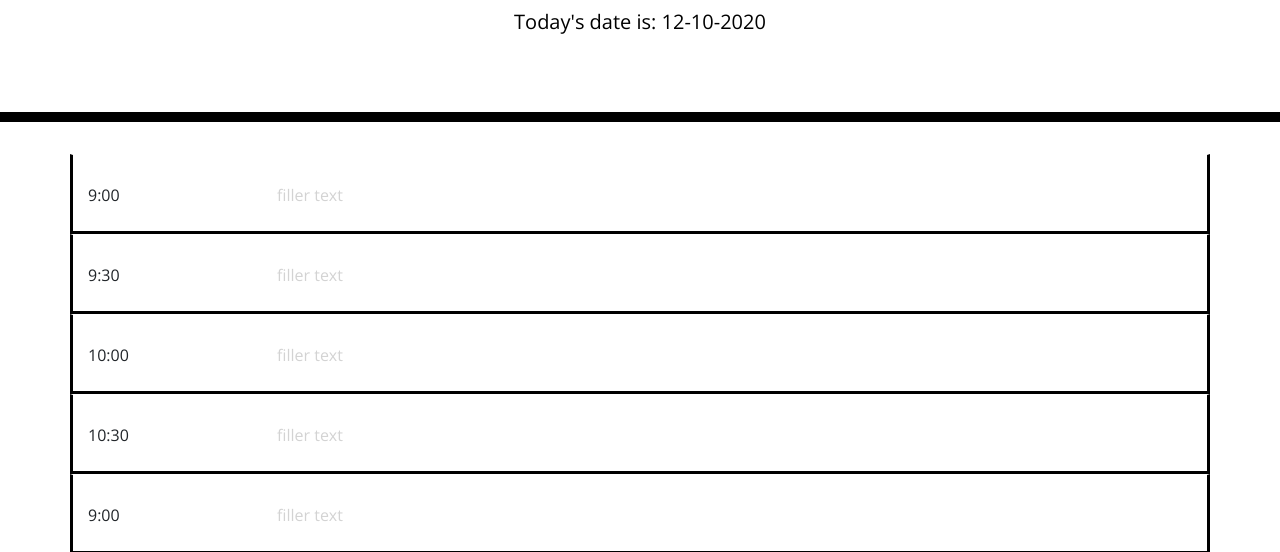
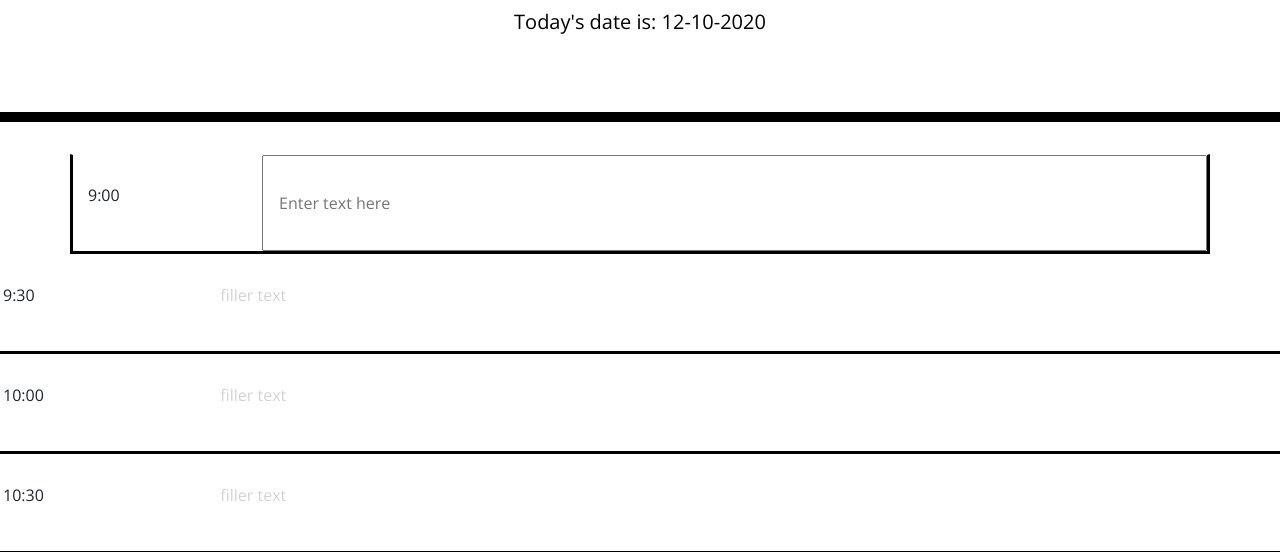
Before and after one commit to ryanpburnett/scheduler, a plain HTML site: page scheduler/index.html in a window 1280 px wide. Shown: the part 182-734 px from the top of the page. Drawn offline with nearby package versions, Linux system fonts and the light colour scheme.

Commit message:
got text input to work

```diff
--- a/scheduler/index.html
+++ b/scheduler/index.html
@@ -34,8 +34,7 @@
         <div class="col-2">
           <p>9:00</p>
         </div>
-        <div class="col-10">
-          <p class="filler">filler text</p>
+          <input class="col-10" id="nine" placeholder="Enter text here">
         </div>
       </div>
       <div class="row boxStyle">
--- a/scheduler/style.css
+++ b/scheduler/style.css
@@ -2,14 +2,6 @@ body {
   font-family: 'Open Sans', sans-serif;
   font-size: 16px;
   line-height: 1;
-}
-
-#currentDay {
-
-}
-
-.lead {
-
 }
 
 .boxStyle {
@@ -48,7 +40,7 @@ textarea{
 
 .row {
   white-space: pre-wrap;
-  height: 80px;
+  height: 100px;
   border-top: 1px solid white;;
 }
 
```
